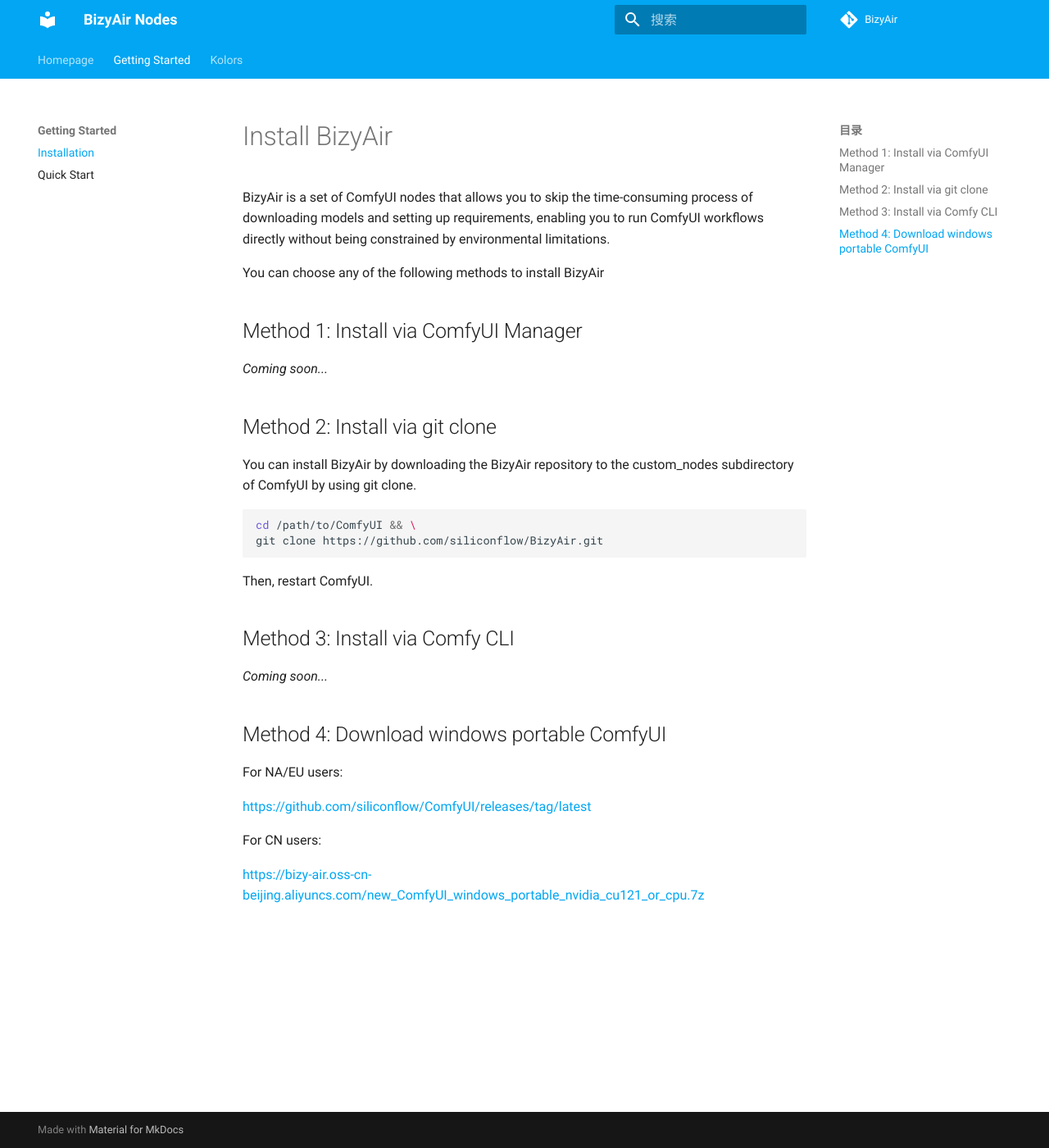
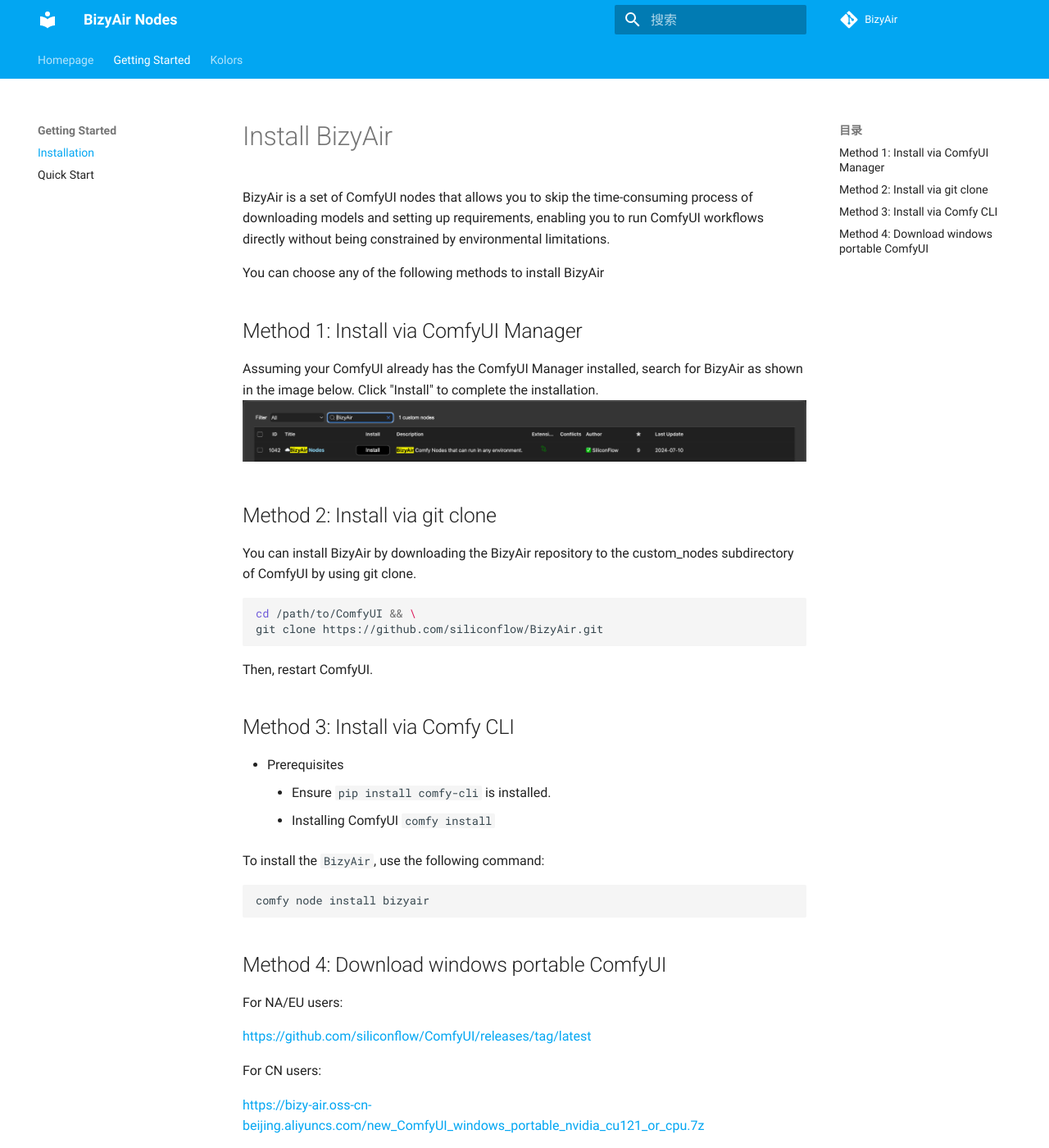
Before and after one commit to siliconflow/BizyAir, an MkDocs documentation site: the page built from docs/docs/getting-started/installation.md, in a window 1280 px wide and 1400 px high. Shown: the whole window at 82% size. Built offline with MkDocs 1.6.1 and Material for MkDocs 9.7.7, drawn with Linux system fonts in a browser that asks for light colours; some web fonts are replaced; comment, search, counter and statistics services are not loaded.

Commit message:
support_install_via_comfy_cli

````diff
--- a/docs/docs/getting-started/installation.md
+++ b/docs/docs/getting-started/installation.md
@@ -6,12 +6,9 @@
 
 ## Method 1: Install via ComfyUI Manager
 
-*Coming soon...*
+Assuming your ComfyUI already has the ComfyUI Manager installed, search for BizyAir as shown in the image below. Click "Install" to complete the installation.
+![ComfyUI_Manager_BizyAir_Search_Screenshot](./imgs/ComfyUI_Manager_BizyAir_Search_Screenshot.png)
 
-<!--
- Assuming your ComfyUI already has the ComfyUI Manager installed, search for BizyAir as shown in the image below. Click "Install" to complete the installation.
-
- ![]() -->
 
 ## Method 2: Install via git clone
 
@@ -26,7 +23,16 @@
 
 ## Method 3: Install via Comfy CLI
 
-*Coming soon...*
+- Prerequisites
+    - Ensure `pip install comfy-cli` is installed.
+    - Installing ComfyUI `comfy install`
+
+To install the `BizyAir`, use the following command:
+
+```shell
+comfy node install bizyair
+```
+
 
 ## Method 4: Download windows portable ComfyUI
 
````
Also changed, not shown: docs/docs/getting-started/imgs/ComfyUI_Manager_BizyAir_Search_Screenshot.png (added).
